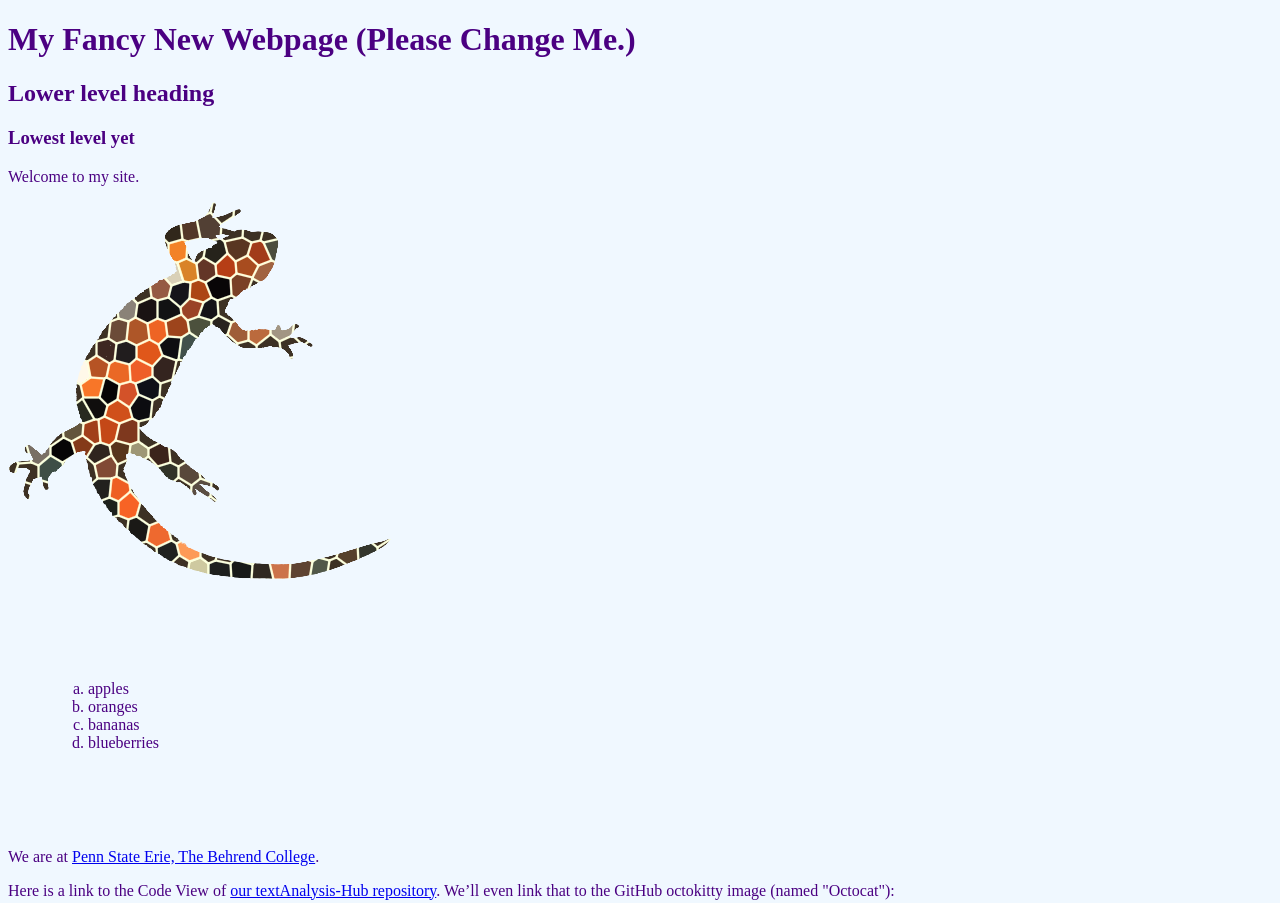
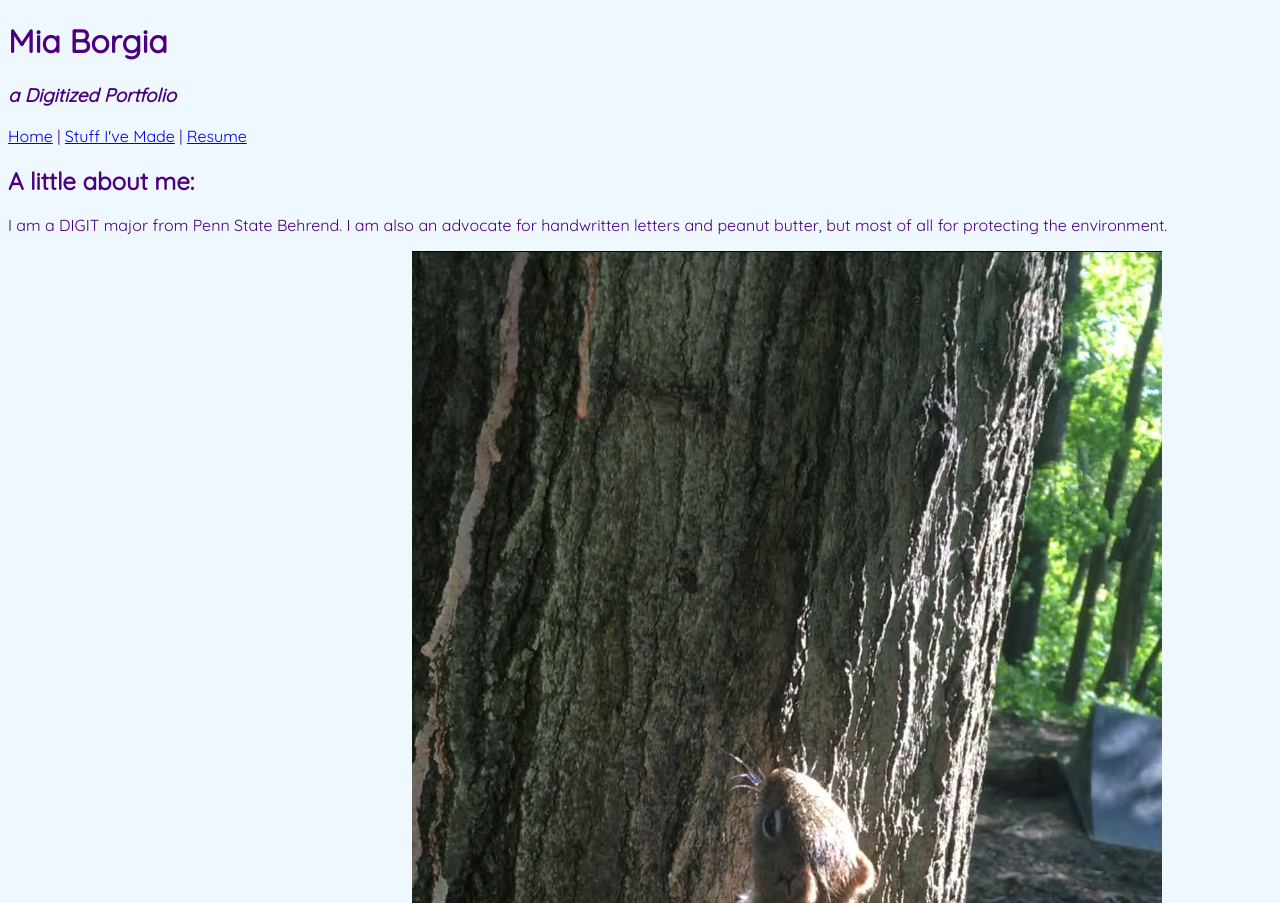
Before and after one commit to am0eba-byte/miabo-bia, a plain HTML site: page docs/index.html in a window 1280 px wide. Shown: the top 903 px of the page. Drawn offline with Linux system fonts and the light colour scheme.

Commit message:
building website

```diff
--- a/docs/index.html
+++ b/docs/index.html
@@ -1,35 +1,39 @@
 <!DOCTYPE html>
 <html xmlns="http://www.w3.org/1999/xhtml" lang="en">
     <head>
-        <title>My NewtFire Homepage</title>
+        <title>Mia's Super-Sweet Homepage</title>
         <meta charset="UTF-8" />
-        <meta name="author" content="My Name" />
+        <meta name="author" content="Mia" />
         <meta name="viewport" content="width=device-width, initial-scale=1.0" />
         <link rel="stylesheet" type="text/css" href="webstyle.css" />
+        <link rel="shortcut icon" type="image/jpg" href="images/moon.jpg"/>
+        <link rel="preconnect" href="https://fonts.gstatic.com"/>
+        <link href="https://fonts.googleapis.com/css2?family=Quicksand" rel="stylesheet"/>
 
     </head>
     <!--This page is published at https://newtfire.github.io/textEncoding-Hub/copy-and-rename-to-docs/ -->
     <body>
-        <h1>My Fancy New Webpage (Please Change Me.)</h1>
-        <h2>Lower level heading</h2>
-        <h3>Lowest level yet</h3>
-        <p>Welcome to my site.</p>
-        <img src="images/newt-mosaic4.png" alt="image of Dr. B's firebelly newt"/>
+        <div class="header">
+        <h1>Mia Borgia</h1>
+        <h3><em>a Digitized Portfolio</em></h3>
+            <div class="navbar"><a class="navbutton" href="index.html">Home</a> | <a class="navbutton" href="portfolio.html">Stuff I've Made</a> | <a class="navbutton" href="resume.html">Resume</a></div>
+        </div>
+        <div class="content">
+            <h2>A little about me:</h2>
+        <p>I am a DIGIT major from Penn State Behrend. I am also an advocate for handwritten letters and peanut butter,
+            but most of all for protecting the environment. </p>
+        <img src="images/treelookinup2.jpg" alt="image of a very handsom tree"/>
         <!--ebb: When pointing to images in your own repo, always use *relative* file associations: Here we are pointing to an images directory that's in the same
         folder as this HTML file we're editing. And we're going into the images folder to deliver the newt-mosaic4.png file inside. -->
 
-        <ol>
-            <li>apples</li>
-            <li>oranges</li>
-            <li>bananas</li>
-            <li>blueberries</li>
-        </ol>
-
+       <img src="images/mortontree.jpg"/>
+        </div>
+        <footer>
         <p>We are at <a href="https://behrend.psu.edu/">Penn State Erie, The Behrend College</a>.</p>
         <!--ebb: The <a> element above is showing how to make an *absolute* file association with a literal, full website address.
             Only do this for pointing OUTSIDE your own repo. -->
 
-        <p>Here is a link to the Code View of <a href="https://github.com/newtfire/textAnalysis-Hub">our textAnalysis-Hub repository</a>. We’ll even link that to the GitHub octokitty image (named "Octocat"):</p>
-        <a href="https://github.com/newtfire/textAnalysis-Hub"><img src="images/octocat.png" alt="GitHub's octocat logo linking back to the code view of our class GitHub repo."/></a>
+            <p>Here is a link to the Code View of <a href="https://github.com/am0eba-byte/miabo-bia">Mia's Repository</a>.</p>
+        </footer>
     </body>
 </html>
--- a/docs/webstyle.css
+++ b/docs/webstyle.css
@@ -4,7 +4,8 @@ background-color: /*BurlyWood*/ #F0F8FF;
 color: indigo;
 /*font-family: arial, helvetica, sans-serif;*/
 
-font-family: "Times New Roman", Times, serif;
+
+font-family: 'Quicksand', sans-serif;
 }
 
 
```
Also changed, not shown: docs/portfolio.html (added, +33 -0 lines), docs/resume.html (added, +31 -0 lines), docs/images/bellafalls.JPG (added), docs/images/me.jpg (added), docs/images/meguitar2.JPG (added), docs/images/moon.jpg (added), docs/images/mortontree.jpg (added), 1 other file.
